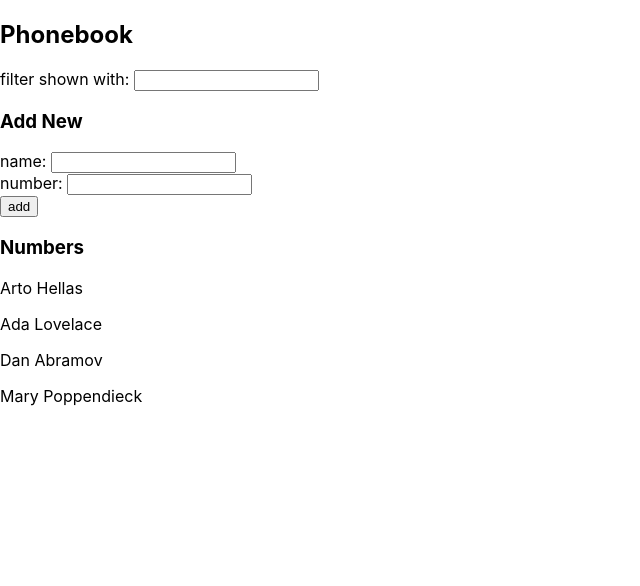
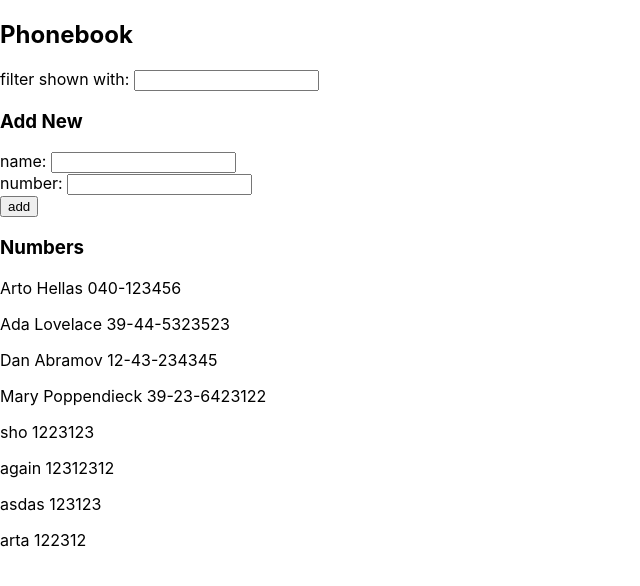
Before and after one commit to shotozuro/fullstackopen, a React (Create React App) app in the folder part2/phonebook/: page / in a window 1280 px wide. Shown: the top 586 px of the page, without its empty margins (0-640 px from the left). Built offline with nearby package versions, Linux system fonts and the light colour scheme; data requests are answered from the project's data file.

Commit message:
add feature: add new person to db

```diff
--- a/part2/phonebook/db.json
+++ b/part2/phonebook/db.json
@@ -1,5 +1,5 @@
 {
-  "persons":[
+  "persons": [
     {
       "name": "Arto Hellas",
       "number": "040-123456",
@@ -19,6 +19,26 @@
       "name": "Mary Poppendieck",
       "number": "39-23-6423122",
       "id": 4
+    },
+    {
+      "name": "sho",
+      "number": "1223123",
+      "id": 5
+    },
+    {
+      "name": "again",
+      "number": "12312312",
+      "id": 6
+    },
+    {
+      "name": "asdas",
+      "number": "123123",
+      "id": 7
+    },
+    {
+      "name": "arta",
+      "number": "122312",
+      "id": 8
     }
   ]
 }
--- a/part2/phonebook/src/App.js
+++ b/part2/phonebook/src/App.js
@@ -1,5 +1,5 @@
 import React, { useState, useEffect } from 'react'
-import axios from 'axios'
+import personServices from './personServices'
 
 const Filter = ({ query, onChange }) => {
   return (
@@ -32,13 +32,11 @@ const Persons = ({ persons, query }) => {
 
 const Person = ({ person }) => {
   return (
-    <p>{person.name} {person.phone}</p>
+    <p>{person.name} {person.number}</p>
   )
 }
 const App = () => {
-  const [ persons, setPersons ] = useState([
-    { name: 'Arto Hellas', phone: '040-1234567' }
-  ])
+  const [ persons, setPersons ] = useState([])
   const [ newName, setNewName ] = useState('')
   const [ newPhone, setNewPhone ] = useState('')
   const [ newNameFilter, setNewNameFilter ] = useState('')
@@ -49,7 +47,10 @@ const App = () => {
     if (newNameIndex > -1) {
       window.alert(`${newName} is already added to phonebook`)
     } else {
-      setPersons([...persons, { name: newName, phone: newPhone }])
+      const newPerson = { name: newName, number: newPhone }
+
+      personServices.add(newPerson).then(response => setPersons([...persons, response]))
+
       setNewName('')
       setNewPhone('')
     }
@@ -68,8 +69,7 @@ const App = () => {
   }
 
   useEffect(() => {
-    axios.get('http://localhost:3001/persons')
-      .then(response => setPersons(response.data))
+    personServices.getAll().then(response => setPersons(response))
   }, [])
 
   return (
--- /dev/null
+++ b/part2/phonebook/src/personServices.js
@@ -0,0 +1,15 @@
+import axios from 'axios'
+
+const BASE_URL = 'http://localhost:3001/persons'
+
+const getAll = () => {
+  const request = axios.get(BASE_URL)
+  return request.then(response => response.data)
+}
+
+const add = (newPerson) => {
+  const request = axios.post(BASE_URL, newPerson)
+  return request.then(response => response.data)
+}
+
+export default { getAll, add }
```
